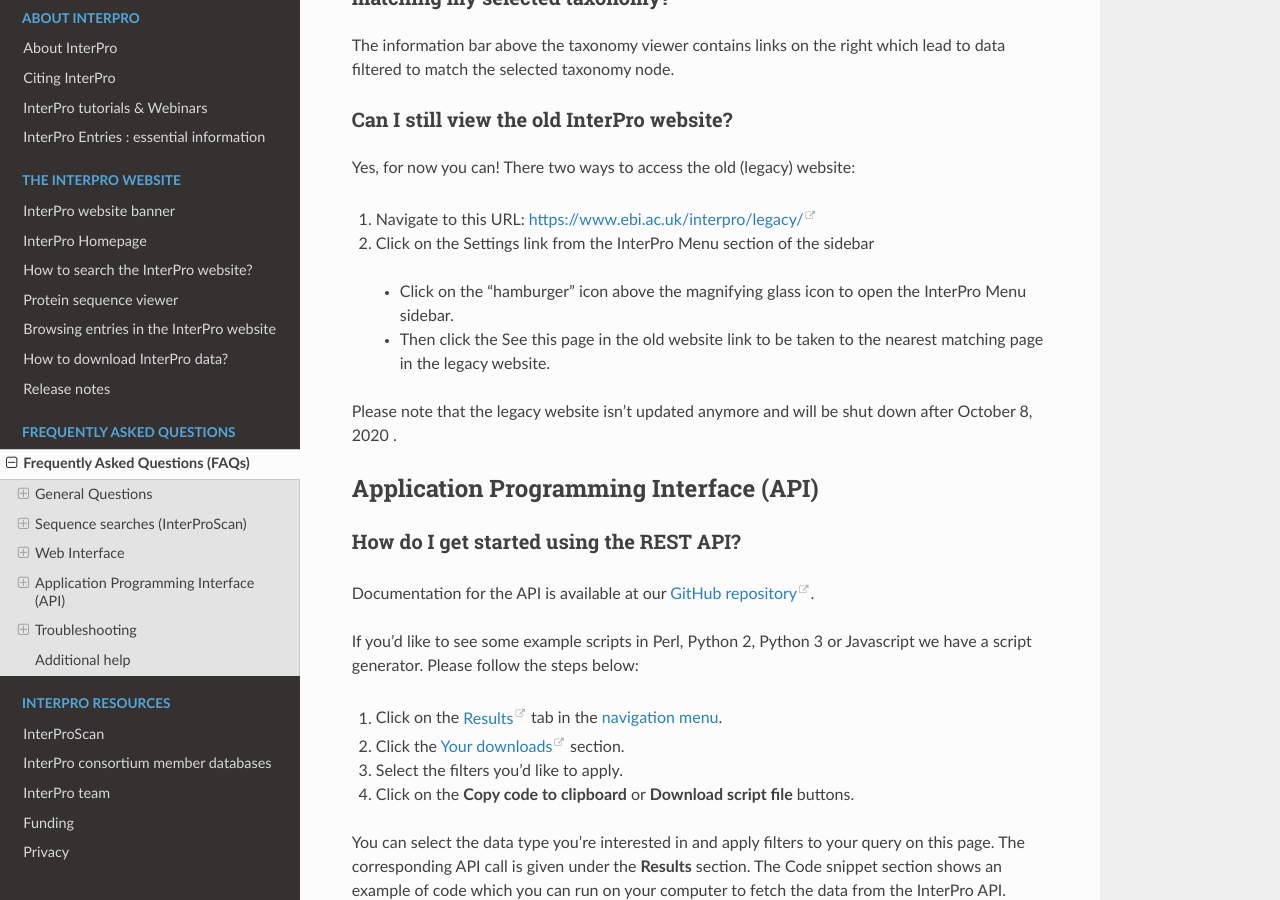
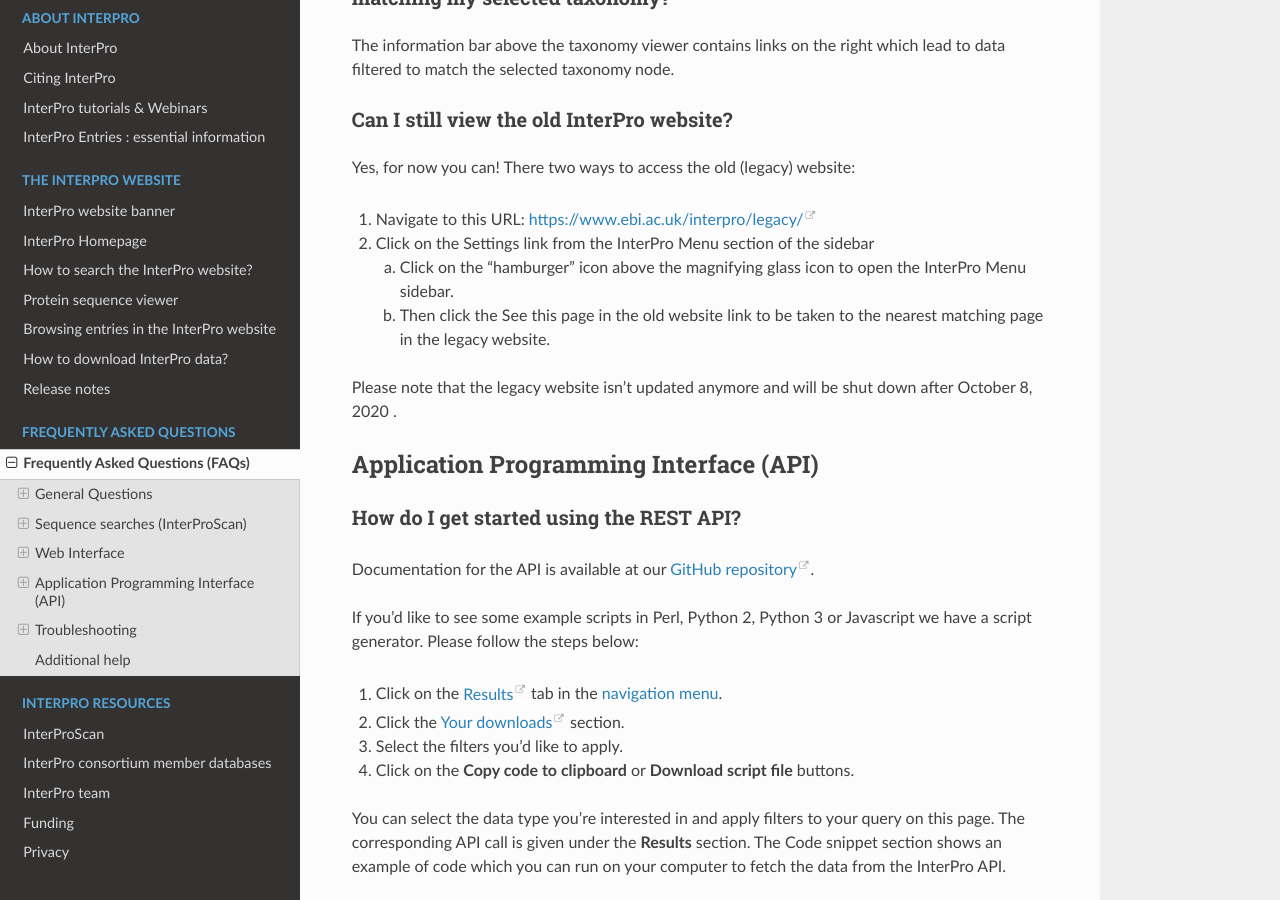
Before and after one commit to ProteinsWebTeam/interpro-docs, a Sphinx documentation site: the page built from docs/faq.rst, in a window 1280 px wide and 900 px high, scrolled down 4532 px. Built offline with Sphinx 7.4.7 and the Read the Docs theme 2.0.0, drawn with Linux system fonts in a browser that asks for light colours.

Commit message:
updated faq list

```diff
--- a/docs/faq.rst
+++ b/docs/faq.rst
@@ -234,8 +234,9 @@
 
 #. Navigate to this URL: `<https://www.ebi.ac.uk/interpro/legacy/>`_
 #. Click on the Settings link from the InterPro Menu section of the sidebar
- - Click on the “hamburger” icon above the magnifying glass icon to open the InterPro Menu sidebar.
- - Then click the See this page in the old website link to be taken to the nearest matching page in the legacy website.
+
+   a) Click on the “hamburger” icon above the magnifying glass icon to open the InterPro Menu sidebar.
+   b) Then click the See this page in the old website link to be taken to the nearest matching page in the legacy website.
 
 Please note that the legacy website isn't updated anymore and will be shut down after
 October 8, 2020 .
```
